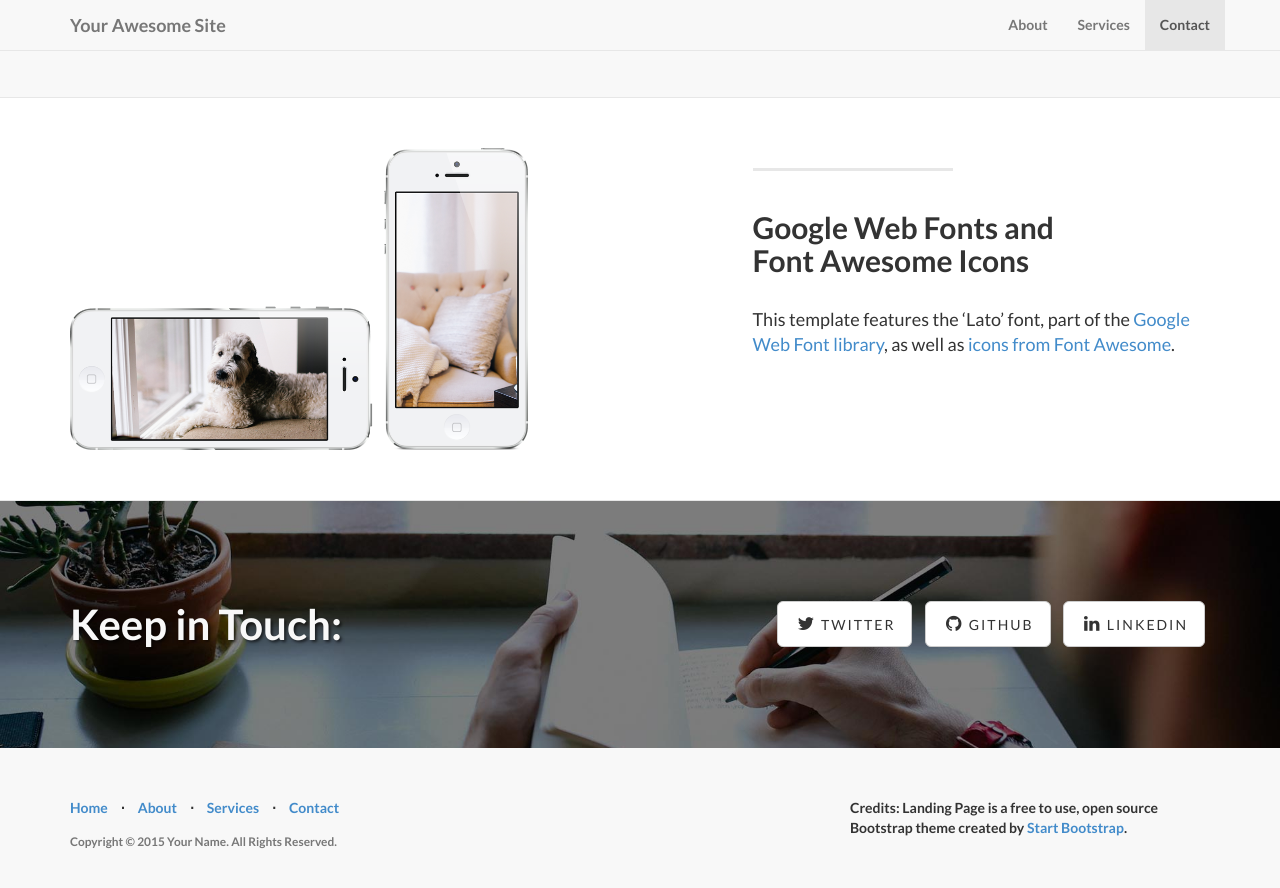
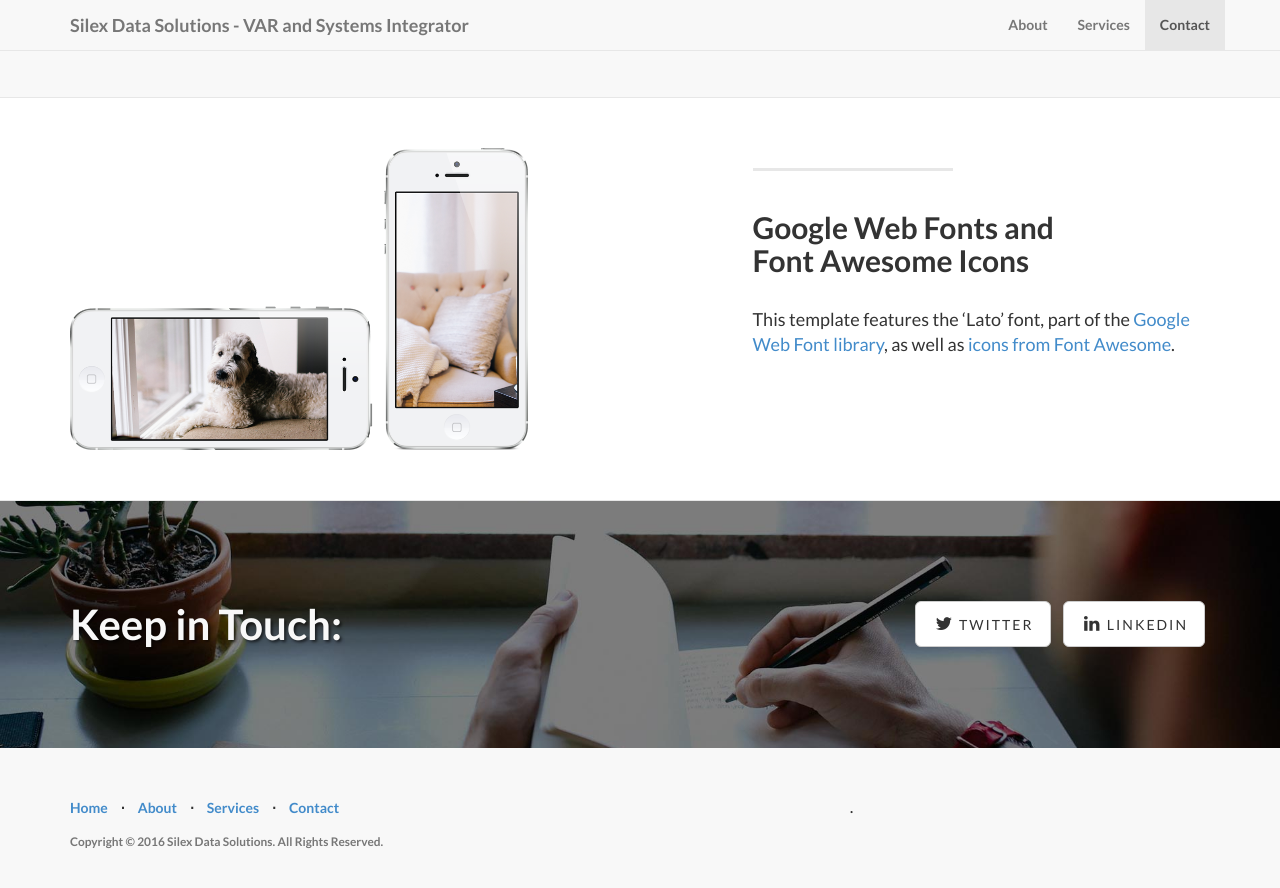
Before and after one commit to SilexDataSolutions/silexdatasolutions.github.io, a Jekyll site: the page built from index.html, in a window 1280 px wide and 900 px high, scrolled down 1902 px. Shown: the top 888 px of the window. Built offline with Jekyll 4.4.1, drawn with Linux system fonts in a browser that asks for light colours.

Commit message:
Updating company info on Index Page

```diff
--- a/_config.yml
+++ b/_config.yml
@@ -2,16 +2,16 @@
 #      Main Configs       #
 # ----------------------- #
 
-url: http://yoursite.com
-title: Your Awesome Site
-email: your-email@domain.com
-author: Your Name
+url: http://silexdata.com
+title: Silex Data Solutions - VAR and Systems Integrator
+email: info@silexdata.com
+author: Some Name
 description: > # "Write an awesome description for your new site here.
   You can edit this line in _config.yml. It will appear in your document
   head meta (for Google search results) and in your feed.xml site
   description.
-copyright: 'Copyright &copy; 2015 Your Name. All Rights Reserved.'
-credits: 'Credits: Landing Page is a free to use, open source Bootstrap theme created by <a href="http://startbootstrap.com/">Start Bootstrap</a>.'
+copyright: 'Copyright &copy; 2016 Silex Data Solutions. All Rights Reserved.'
+credits: '.'
 
 # ----------------------- #
 #    Jekyll & Plugins     #
@@ -27,8 +27,6 @@ permalink: pretty
 
 social:
   - title: twitter
-    url: https://twitter.com/SBootstrap
-  - title: github
-    url: https://github.com/IronSummitMedia/startbootstrap
+    url: https://twitter.com/silexdata
   - title: linkedin
-    url:
+    url: https://www.linkedin.com/company/silex-data-solutions
```
